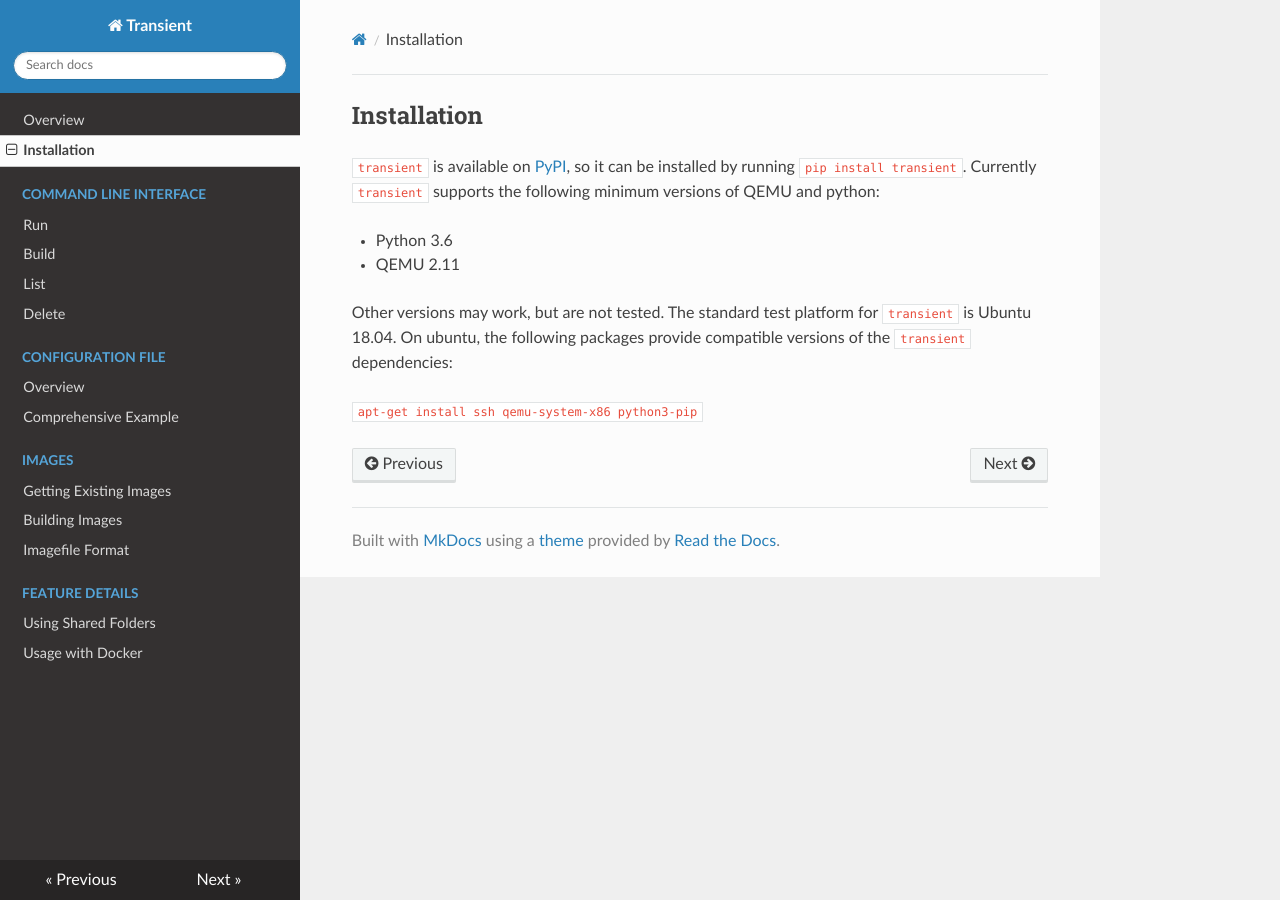
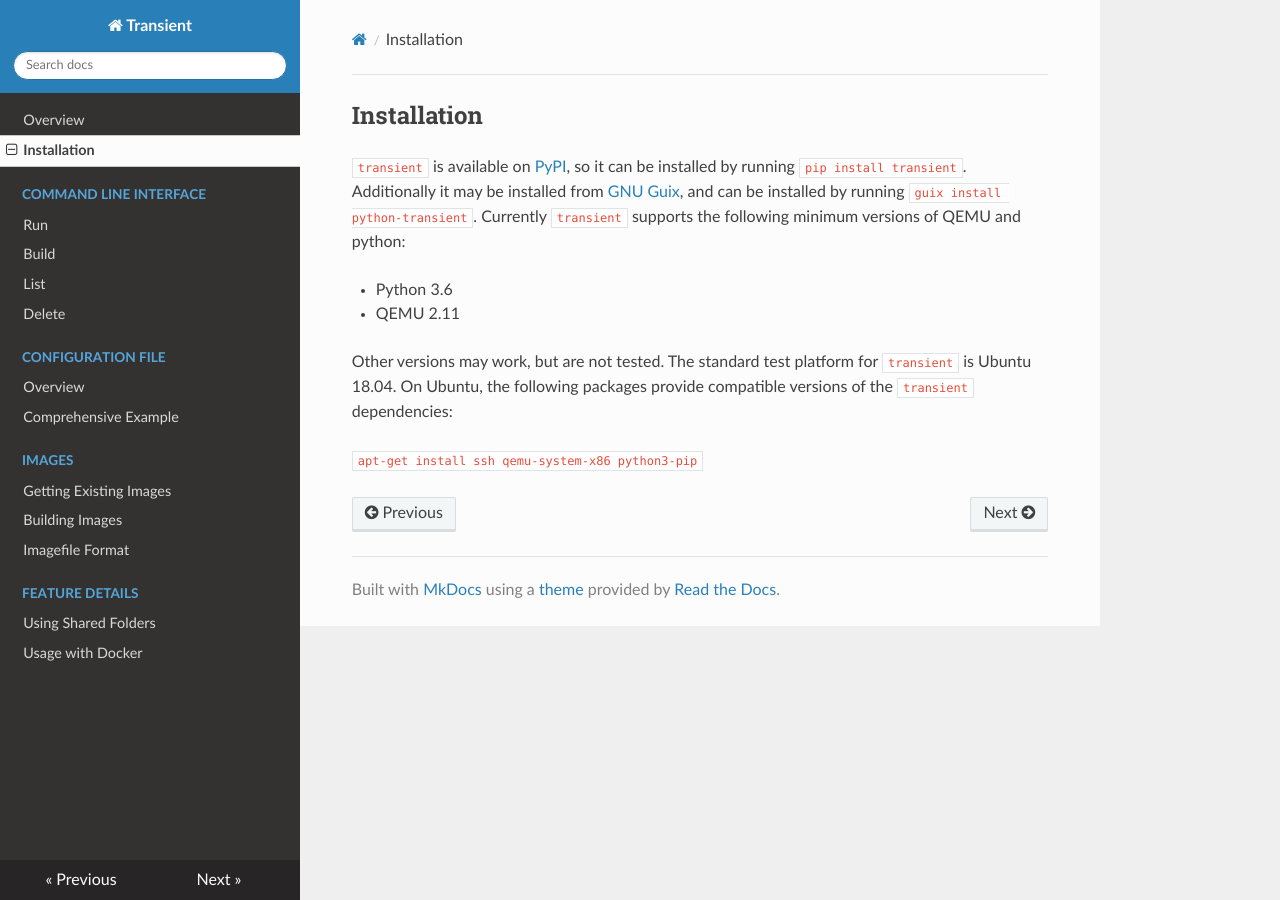
Before and after one commit to ALSchwalm/transient, an MkDocs documentation site: the page built from docs/installation.md, in a window 1280 px wide. Built offline with MkDocs 1.6.1, drawn with Linux system fonts in a browser that asks for light colours; nearby versions of some CDN libraries.

Commit message:
Mention Guix in Installation documentation
Also fix casing of "Ubuntu"

```diff
--- a/docs/installation.md
+++ b/docs/installation.md
@@ -1,14 +1,16 @@
 ## Installation
 
 `transient` is available on [PyPI](https://pypi.org/), so it can be installed by
-running `pip install transient`. Currently `transient` supports the following
+running `pip install transient`. Additionally it may be installed from
+[GNU Guix](https://guix.gnu.org), and can be installed by running
+`guix install python-transient`. Currently `transient` supports the following
 minimum versions of QEMU and python:
 
 - Python 3.6
 - QEMU 2.11
 
 Other versions may work, but are not tested. The standard test platform for
-`transient` is Ubuntu 18.04. On ubuntu, the following packages provide compatible
+`transient` is Ubuntu 18.04. On Ubuntu, the following packages provide compatible
 versions of the `transient` dependencies:
 
 `apt-get install ssh qemu-system-x86 python3-pip`
```
